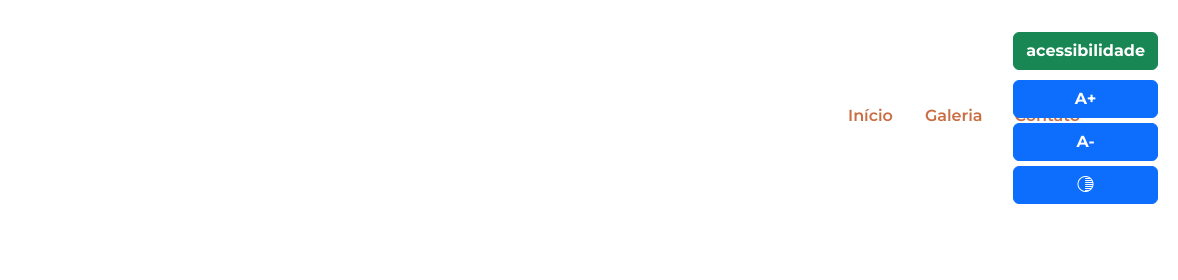
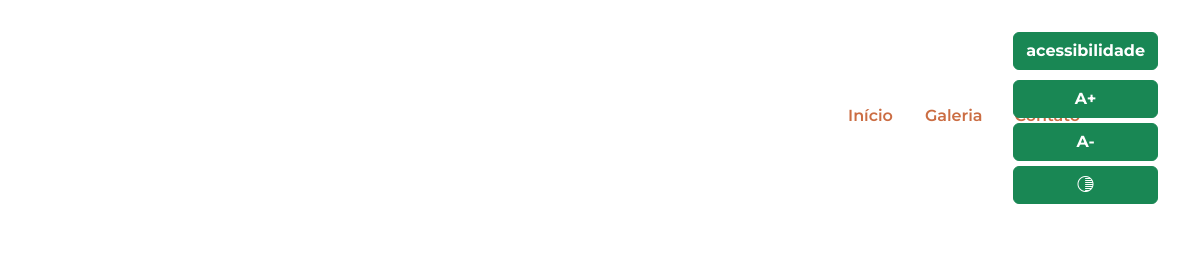
Before and after one commit to carollpacheco/domingo-legal, a plain HTML site: page index.html in a window 1280 px wide. Both pictures are taken after a click on the button "acessibilidade". Shown: the top 280 px of the page, 102-1280 px from the left. Drawn offline with nearby package versions, Linux system fonts and the light colour scheme.

Commit message:
Update index.html

```diff
--- a/index.html
+++ b/index.html
@@ -24,9 +24,9 @@
             <div id="acessibilidade" class="menu-acessibilidade">
                 <button id="botao-acessibilidade" class="btn btn-success fw-bold rotacao-botao" aria-expanded="false">acessibilidade</button>
                 <div id="opcoes-acessibilidade" class="opcoes-acessibilidade apresenta-lista">
-                    <button id="aumentar-fonte" class="btn btn-primary fw-bold" aria-label="Aumentar o tamanho da fonte">A+</button>
-                    <button id="diminuir-fonte" class="btn btn-primary fw-bold" aria-label="diminuir o tamanho da fonte">A-</button>
-                    <button id="alterna-contraste" class="btn btn-primary fw-bold" aria-label="Alterna o contraste de cores"> <i class="bi bi-shadows"></i></button>
+                    <button id="aumentar-fonte" class="btn btn-success fw-bold" aria-label="Aumentar o tamanho da fonte">A+</button>
+                    <button id="diminuir-fonte" class="btn btn-success fw-bold" aria-label="diminuir o tamanho da fonte">A-</button>
+                    <button id="alterna-contraste" class="btn btn-success fw-bold" aria-label="Alterna o contraste de cores"> <i class="bi bi-shadows"></i></button>
                 </div>
             </div>
         </nav>
```
